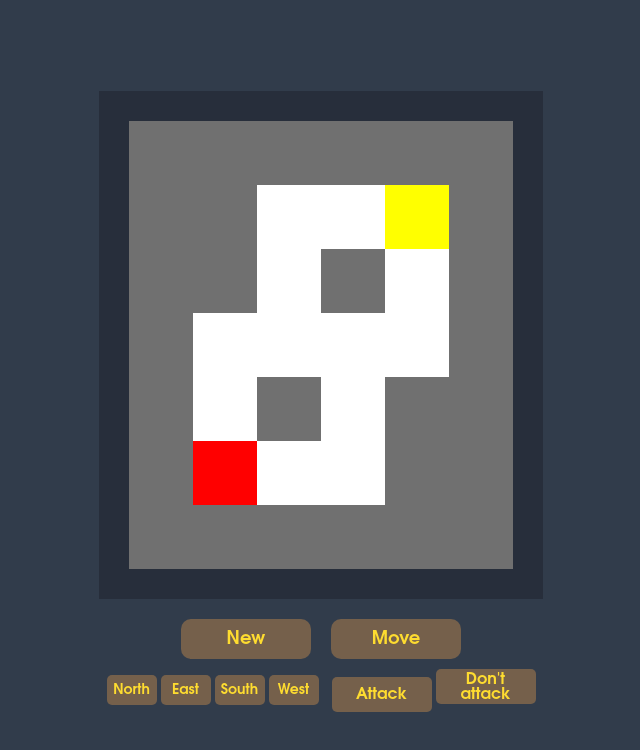
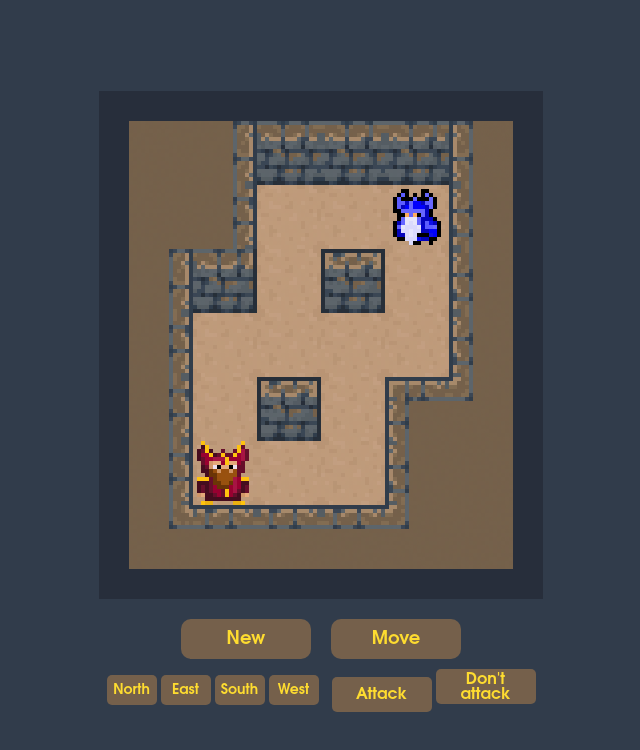
Before and after one commit to maciejdyrdal/WWWiJS-project, a plain HTML site: page index.html in a window 1280 px wide. Shown: the whole page, without its empty margins (319-959 px from the left). Drawn offline with Linux system fonts and the light colour scheme.

Commit message:
Update graphics

```diff
--- a/game.css
+++ b/game.css
@@ -134,6 +134,7 @@ body {
 
 .empty {
     background-color: white;
+    background-image: url('png/path.png');
 }
 
 .forbidden {
@@ -148,10 +149,71 @@ body {
     background-color: white;
 }
 
+
 .red {
-    background-color: red;
+    background-image: url('png/dwarfRed.png');
 }
 
 .yellow {
-    background-color: yellow;
+    background-image: url('png/dwarfBlue.png');
 }
+
+.bottomLeft{
+    background-image: url('png/bottomLeft.png');
+}
+
+.bottomMid{
+    background-image: url('png/bottomMid.png');
+}
+
+.bottomRight{
+    background-image: url('png/bottomRight.png');
+}
+
+.justWall{
+    background-image: url('png/justWall.png');
+}
+
+.left{
+    background-image: url('png/right.png');
+}
+
+.path{
+    background-image: url('png/path.png');
+}
+
+.right{
+    background-image: url('png/left.png');
+}
+
+.topLeft{
+    background-image: url('png/topLeft.png');
+}
+
+.topMid{
+    background-image: url('png/topMid.png');
+}
+
+.topRight{
+    background-image: url('png/topRight.png');
+}
+
+.wallPillar{
+    background-image: url('png/wallPillar.png');
+}
+
+.x1{
+    background-image: url('png/X1.png');
+}
+
+.x2{
+    background-image: url('png/X2.png');
+}
+
+.x3{
+    background-image: url('png/X3.png');
+}
+
+.x4{
+    background-image: url('png/X4.png');
+}
--- a/game.js
+++ b/game.js
@@ -8,23 +8,73 @@ function createBoard(board) {
     linkElement.href = import.meta.url.replace(".js", ".css");
     linkElement.rel = "stylesheet";
     document.head.append(linkElement);
+
     // Generate board.
     for (let column = 0; column < 6; column++) {
         const columnElement = document.createElement("div");
         columnElement.className = "column";
         columnElement.dataset.column = column;
+
         for (let row = 0; row < 7; row++) {
             const cellElement = document.createElement("div");
-            if ((column == 1 && row >= 4) || (column == 4 && row <= 2) || (column == 2 && row == 2) || (column == 3 && row == 4)) {
-                cellElement.className = "cell forbidden";
-            } else if (column == 1 && row == 1) {
+            //0 - path
+            cellElement.className = "cell empty"
+
+            // 1 - BM
+            if (column >= 2 && column <= 4 && row == 6){
+                cellElement.className = "cell forbidden bottomMid"
+            }
+            // 2 - TM
+            else if (column >= 1 && column <= 3 && row == 0){
+                cellElement.className = "cell forbidden topMid"
+            }
+            // 3 - R
+            else if ((column == 5 && row <= 5 && row >= 3) || (column == 4 && row == 1)){
+                cellElement.className = "cell forbidden right"
+            }
+            // 4 - L
+            else if ((column == 0 && row <= 3 && row >= 1) || (column == 1 && row == 5)){
+                cellElement.className = "cell forbidden left"
+            }
+            // 5 - WP
+            else if ((column == 2 && row == 2) || (column == 3 && row == 4)){
+                cellElement.className = "cell forbidden wallPillar"
+            }
+            // 6 - BR
+            else if (column == 1 && row == 4){
+                cellElement.className = "cell forbidden bottomRight"
+            }
+            // 7 - TL
+            else if (column == 4 && row == 2){
+                cellElement.className = "cell forbidden topLeft"
+            }
+            // 8 - X
+            //1
+            else if (column == 0 && row == 0){
+                cellElement.className = "cell forbidden x1"
+            }
+            //2
+            else if ((column == 4 && row == 0) || (column == 5 && row == 2)){
+                cellElement.className = "cell forbidden x2"
+            }
+            //3
+            else if ((column == 0 && row == 4) || (column == 1 && row == 6)){
+                cellElement.className = "cell forbidden x3"
+            }
+            //4
+            else if (column == 5 && row == 6){
+                cellElement.className = "cell forbidden x4"
+            }
+            //justWall
+            else if ((column == 0 && row >= 5 && row <= 6) || (column == 5 && row >= 0 && row <= 1)){
+                cellElement.className = "cell forbidden justWall"
+            }
+
+
+            if (column == 1 && row == 1) {
                 cellElement.className = ("cell " + PLAYER1);
             } else if (column == 4 && row == 5) {
                 cellElement.className = ("cell " + PLAYER2);
-            } else if (column == 0 || column == 5 || row == 0 || row == 6) {
-                cellElement.className = "cell forbidden";
-            } else {
-                cellElement.className = "cell empty";
             }
             cellElement.dataset.column = column;
             cellElement.dataset.row = row;
@@ -41,11 +91,11 @@ function playMove(board, player, column, row, direction) {
     }
     const columnElement = board.querySelectorAll(".column")[column];
     if (columnElement === undefined) {
-        throw new RangeError("Column must be between 0 and 3.");
+        throw new RangeError("Column must be between 1 and 4.");
     }
     const cellElement = columnElement.querySelectorAll(".cell")[row];
     if (cellElement === undefined) {
-        throw new RangeError("Row must be between 0 and 4.");
+        throw new RangeError("Row must be between 1 and 5.");
     }
     if (cellElement.className == "cell forbidden") {
         throw new RangeError("Cannot move to a forbidden cell.");
```
Also changed, not shown: png/X1.png (added), png/X2.png (added), png/X3.png (added), png/X4.png (added).
